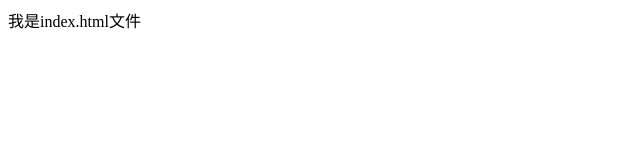
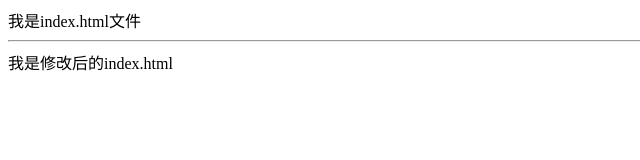
Before and after one commit to downey-yao/git_demo, a plain HTML site: page index.html in a window 1280 px wide. Shown: the whole page, without its empty margins (0-640 px from the left). Drawn offline with Linux system fonts and the light colour scheme.

Commit message:
程序员A第二次提交

```diff
--- a/index.html
+++ b/index.html
@@ -10,6 +10,7 @@
 <body>
 
     我是index.html文件
+    <hr> 我是修改后的index.html
 </body>
 
 </html>
```
